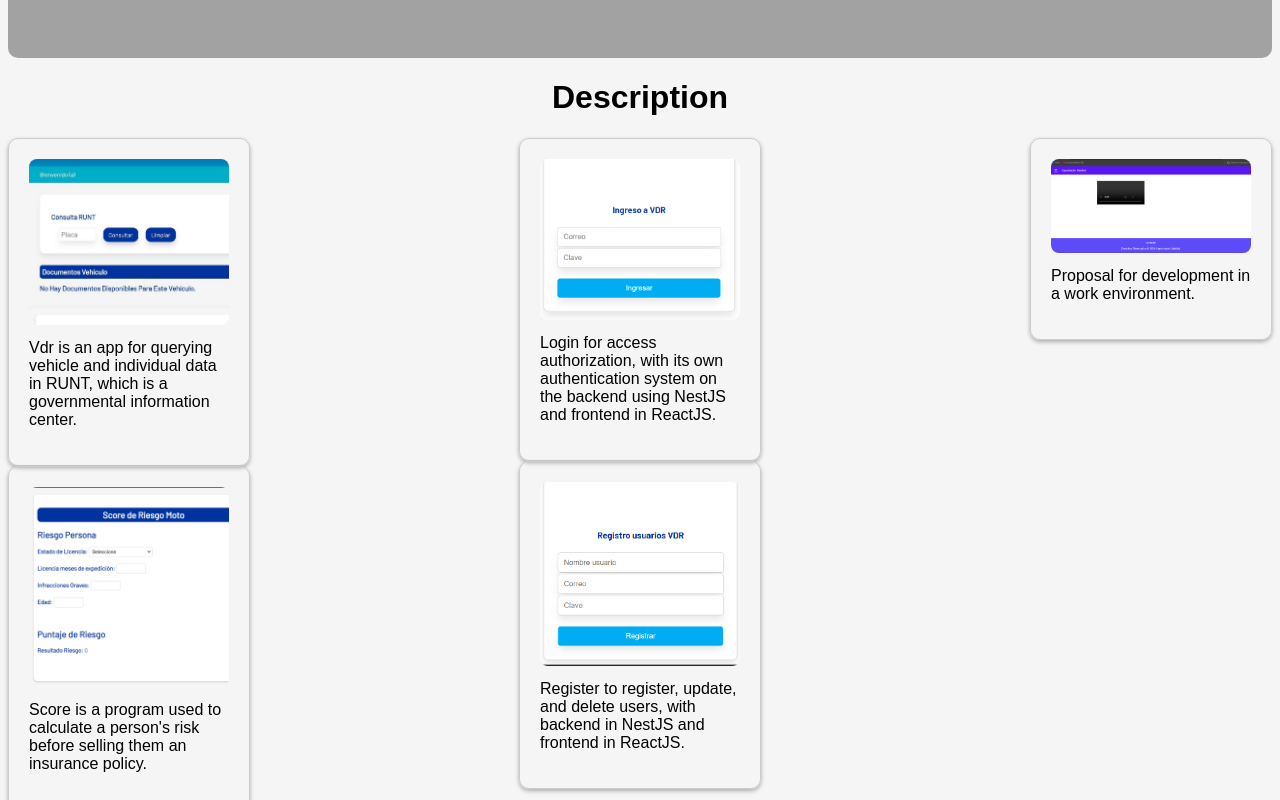
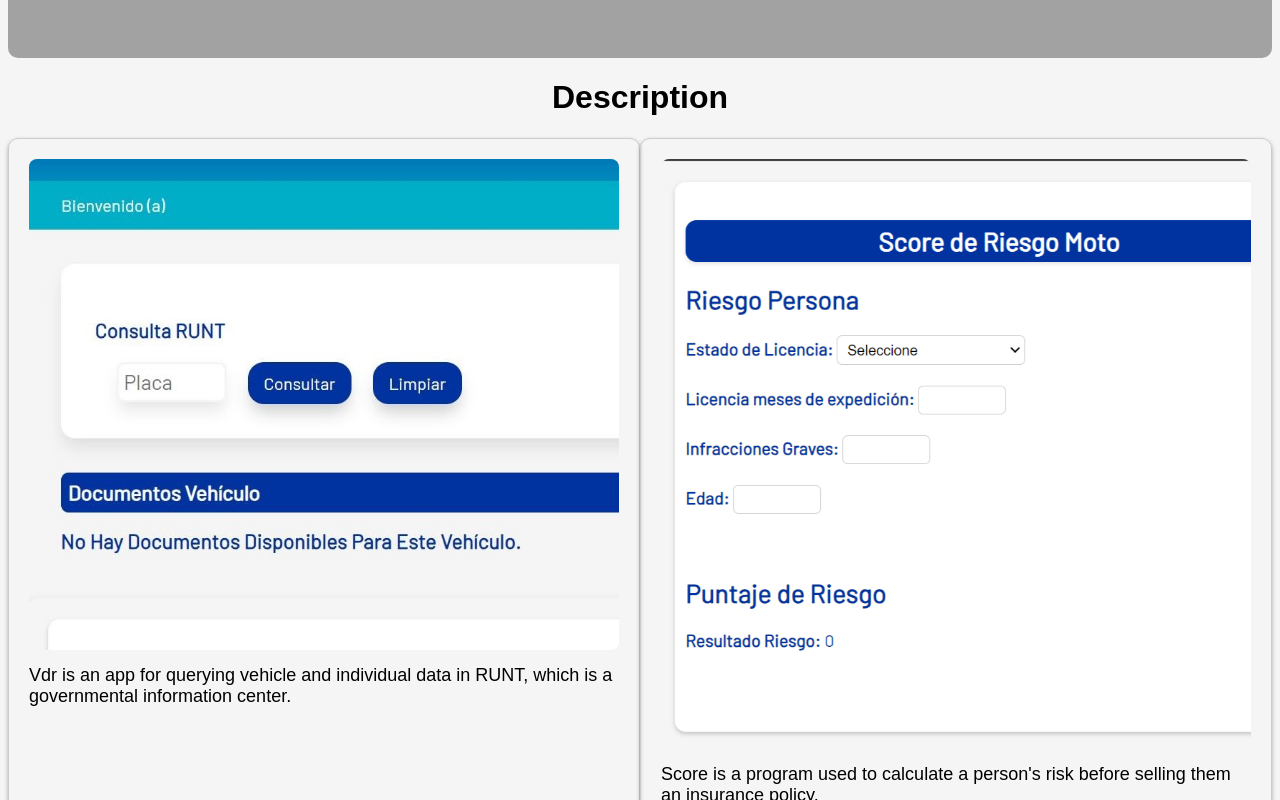
Before and after one commit to MAURO0189/Myproject, a React (Vite) app: page /projects in a window 1280 px wide. Shown: the part 880-1680 px from the top of the page. Built offline with nearby package versions, Linux system fonts and the light colour scheme; a web font is replaced by a local one.

Commit message:
modyfi style

```diff
--- a/src/assets/style/cards.css
+++ b/src/assets/style/cards.css
@@ -1,15 +1,37 @@
 .cards-container {
   display: flex;
+  flex-wrap: wrap;
   justify-content: space-between;
+}
+
+.row {
+  display: flex;
+  justify-content: space-between;
+  width: 100%;
+}
+
+.centered-row {
+  justify-content: center;
 }
 
 .card {
   font-family: "Protest Strike", sans-serif;
-  width: 200px;
+  font-size: large;
+  width: calc(
+    50% - 10px
+  ); /* El ancho es la mitad del contenedor menos el espacio entre las cards */
+  margin-bottom: 20px; /* Agregar margen inferior para el espacio entre las cards */
   padding: 20px;
   border: 1px solid #ccc;
   border-radius: 10px;
   box-shadow: 0px 2px 4px rgba(0, 0, 0, 0.3);
+  transition: transform 0.3s ease; /* Agregar animación de transición */
+}
+
+.card:hover {
+  transform: translateY(
+    -5px
+  ); /* Efecto de levantar la card al pasar el mouse */
 }
 
 .card img {
@@ -20,3 +42,11 @@
 .card p {
   margin-top: 10px;
 }
+
+@media (max-width: 768px) {
+  .card {
+    width: calc(
+      100% - 20px
+    ); /* En dispositivos pequeños, el ancho es el 100% del contenedor menos el padding */
+  }
+}
```
